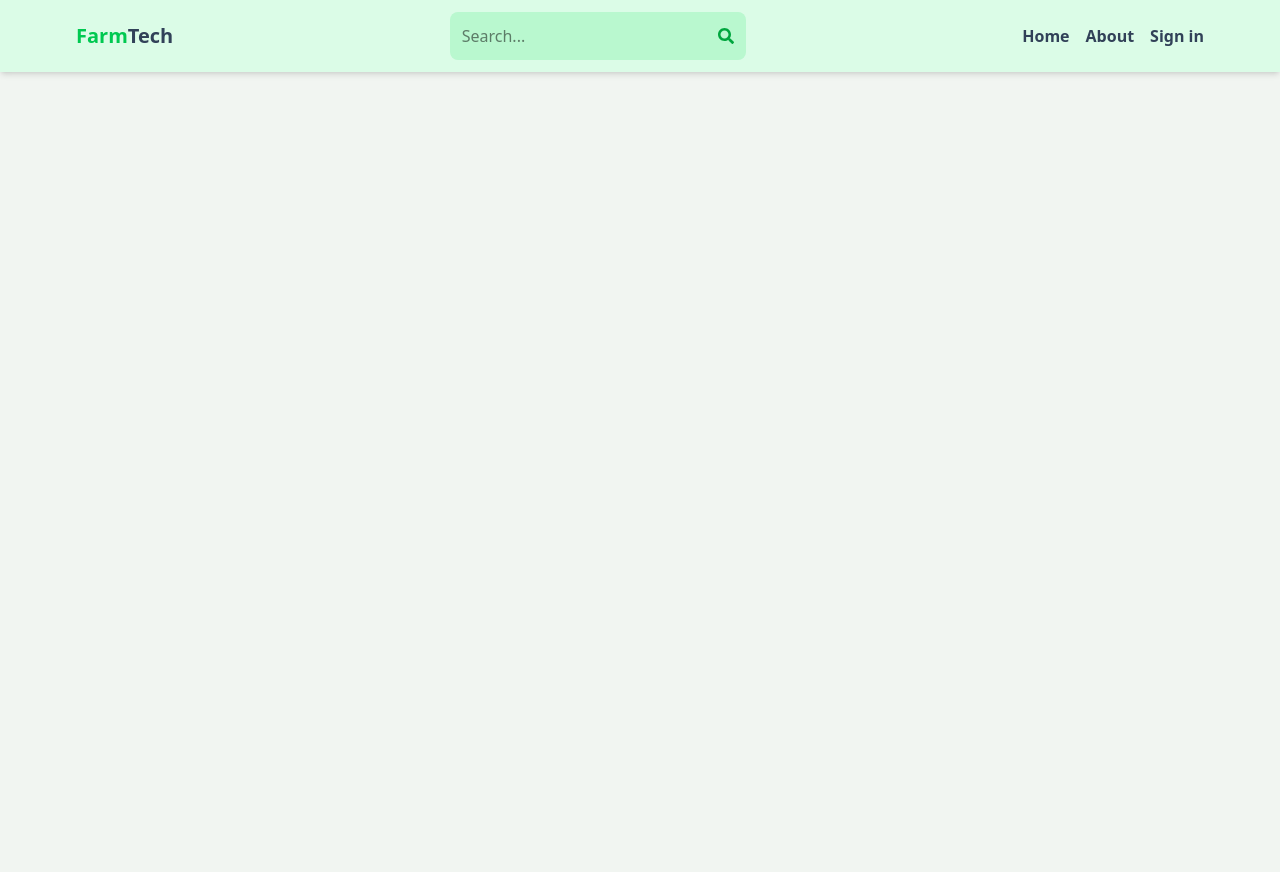
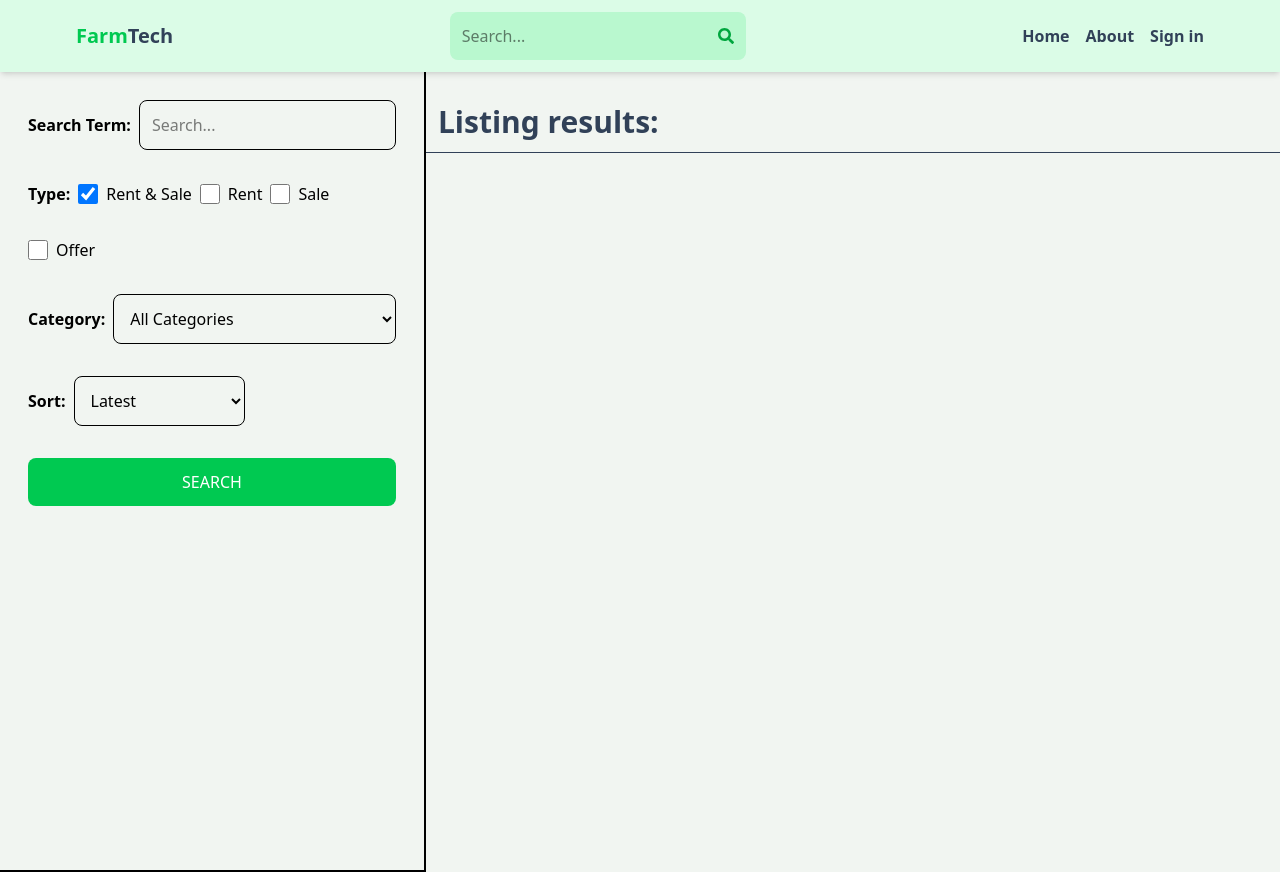
Before and after one commit to ujjwal0503/mern-rental, a React (Vite) app in the folder client/: page /search in a window 1280 px wide. Before the commit the page ends 800 px from the top, so only its background shows below. Built offline with nearby package versions, Linux system fonts and the light colour scheme; no server answers.

Commit message:
Create Search Page UI

```diff
--- a/client/src/App.jsx
+++ b/client/src/App.jsx
@@ -9,6 +9,7 @@
 import CreateListing from './pages/CreateListing';
 import UpdateListing from './pages/UpdateListing';
 import Listing from './pages/Listing';
+import Search from './pages/Search';
 
 export default function App() {
   return (
@@ -19,6 +20,7 @@
         <Route path='/sign-in' element={<SignIn />} />
         <Route path='/sign-up' element={<SignUp />} />
         <Route path='/about' element={<About />} />
+        <Route path='/search' element={<Search />} />
         <Route path='/listing/:listingId' element={<Listing />} />
 
         <Route element={<PrivateRoute />}>
--- /dev/null
+++ b/client/src/pages/Search.jsx
@@ -0,0 +1,150 @@
+import React, { useEffect, useState } from 'react';
+import { useNavigate, useLocation } from 'react-router-dom';
+
+export default function Search() {
+  const navigate = useNavigate();
+  const location = useLocation();
+
+  const [searchTerm, setSearchTerm] = useState('');
+  const [type, setType] = useState('all');
+  const [offer, setOffer] = useState(false);
+  const [sort, setSort] = useState('createdAt_desc');
+
+  // Handle form submission
+  const handleSubmit = (e) => {
+    e.preventDefault();
+    const urlParams = new URLSearchParams(location.search);
+
+    urlParams.set('searchTerm', searchTerm);
+    urlParams.set('type', type);
+    urlParams.set('offer', offer);
+    urlParams.set('sort', sort);
+
+    const searchQuery = urlParams.toString();
+    navigate(`/search?${searchQuery}`);
+  };
+
+  // Sync URL params with form state
+  useEffect(() => {
+    const urlParams = new URLSearchParams(location.search);
+    const searchTermFromUrl = urlParams.get('searchTerm');
+    const typeFromUrl = urlParams.get('type');
+    const offerFromUrl = urlParams.get('offer');
+    const sortFromUrl = urlParams.get('sort');
+
+    if (searchTermFromUrl) setSearchTerm(searchTermFromUrl);
+    if (typeFromUrl) setType(typeFromUrl);
+    if (offerFromUrl) setOffer(offerFromUrl === 'true');
+    if (sortFromUrl) setSort(sortFromUrl);
+  }, [location.search]);
+
+  return (
+    <div className='flex flex-col md:flex-row'>
+      <div className='p-7 border-b-2 md:border-r-2 md:min-h-screen'>
+        <form onSubmit={handleSubmit} className='flex flex-col gap-8'>
+          {/* Search Term Input */}
+          <div className='flex items-center gap-2'>
+            <label className='whitespace-nowrap font-semibold'>Search Term:</label>
+            <input
+              type='text'
+              id='searchTerm'
+              placeholder='Search...'
+              className='border rounded-lg p-3 w-full'
+              value={searchTerm}
+              onChange={(e) => setSearchTerm(e.target.value)}
+            />
+          </div>
+
+          {/* Equipment Type Selection */}
+          <div className='flex gap-2 flex-wrap items-center'>
+            <label className='font-semibold'>Type:</label>
+            <div className='flex gap-2'>
+              <input
+                type='checkbox'
+                id='all'
+                className='w-5'
+                checked={type === 'all'}
+                onChange={() => setType('all')}
+              />
+              <span>Rent & Sale</span>
+            </div>
+            <div className='flex gap-2'>
+              <input
+                type='checkbox'
+                id='rent'
+                className='w-5'
+                checked={type === 'rent'}
+                onChange={() => setType('rent')}
+              />
+              <span>Rent</span>
+            </div>
+            <div className='flex gap-2'>
+              <input
+                type='checkbox'
+                id='sale'
+                className='w-5'
+                checked={type === 'sale'}
+                onChange={() => setType('sale')}
+              />
+              <span>Sale</span>
+            </div>
+          </div>
+
+          {/* Offer Checkbox */}
+          <div className='flex gap-2'>
+            <input
+              type='checkbox'
+              id='offer'
+              className='w-5'
+              checked={offer}
+              onChange={(e) => setOffer(e.target.checked)}
+            />
+            <span>Offer</span>
+          </div>
+
+          {/* Equipment Category */}
+          <div className='flex items-center gap-2'>
+            <label className='font-semibold'>Category:</label>
+            <select
+              className='border rounded-lg p-3 w-full'
+              onChange={(e) => setCategory(e.target.value)}
+            >
+              <option value="">All Categories</option>
+              <option value="Tractor">Tractor</option>
+              <option value="Harvester">Harvester</option>
+              <option value="Plow">Plow</option>
+              <option value="Seeder">Seeder</option>
+              <option value="Irrigation System">Irrigation System</option>
+              <option value="Other">Other</option>
+            </select>
+          </div>
+
+          {/* Sort Options */}
+          <div className='flex items-center gap-2'>
+            <label className='font-semibold'>Sort:</label>
+            <select
+              id='sort_order'
+              className='border rounded-lg p-3'
+              value={sort}
+              onChange={(e) => setSort(e.target.value)}
+            >
+              <option value='rentalPrice_desc'>Price high to low</option>
+              <option value='rentalPrice_asc'>Price low to high</option>
+              <option value='createdAt_desc'>Latest</option>
+              <option value='createdAt_asc'>Oldest</option>
+            </select>
+          </div>
+
+          <button className='bg-green-500 text-white p-3 rounded-lg uppercase hover:opacity-95'>
+            Search
+          </button>
+        </form>
+      </div>
+      <div className='flex-1'>
+        <h1 className='text-3xl font-semibold border-b p-3 text-slate-700 mt-5'>
+          Listing results:
+        </h1>
+      </div>
+    </div>
+  );
+}
```
Also changed, not shown: 1 other file (tests, documents, lock files or other folders).
